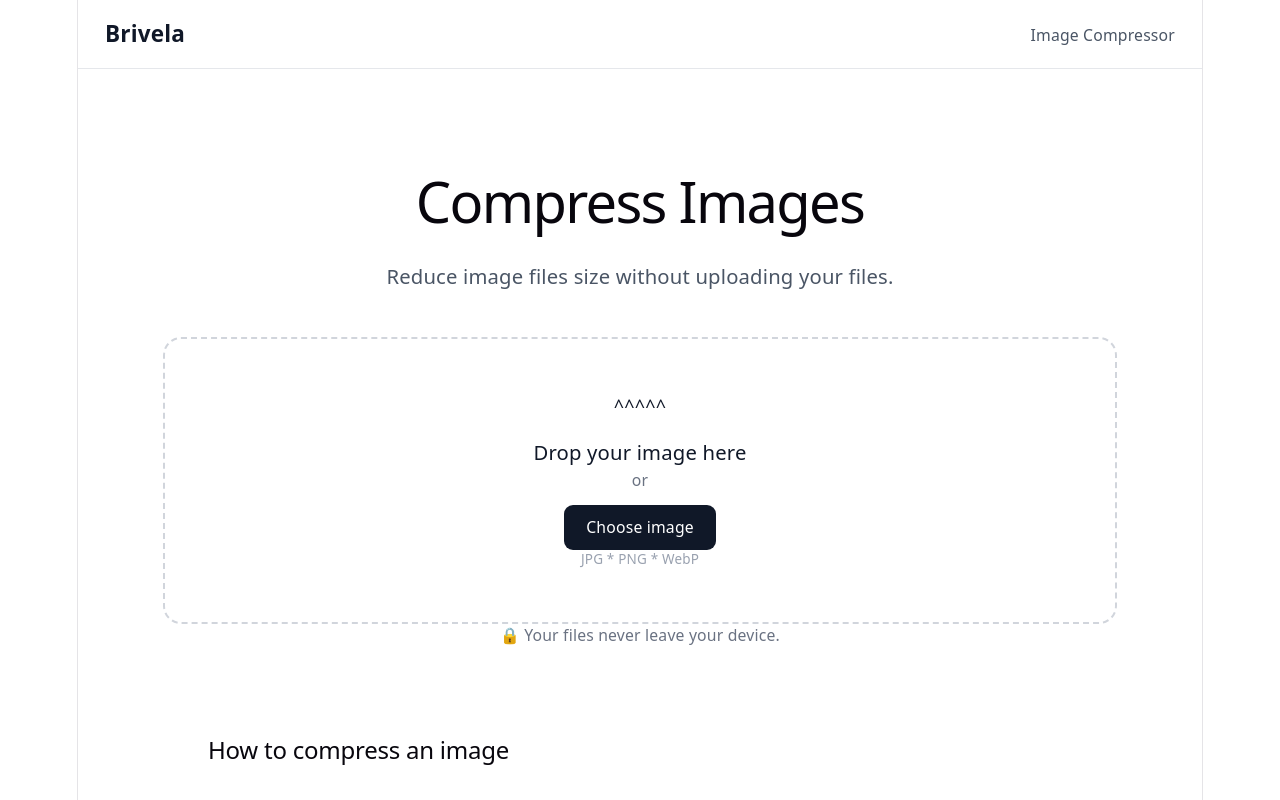
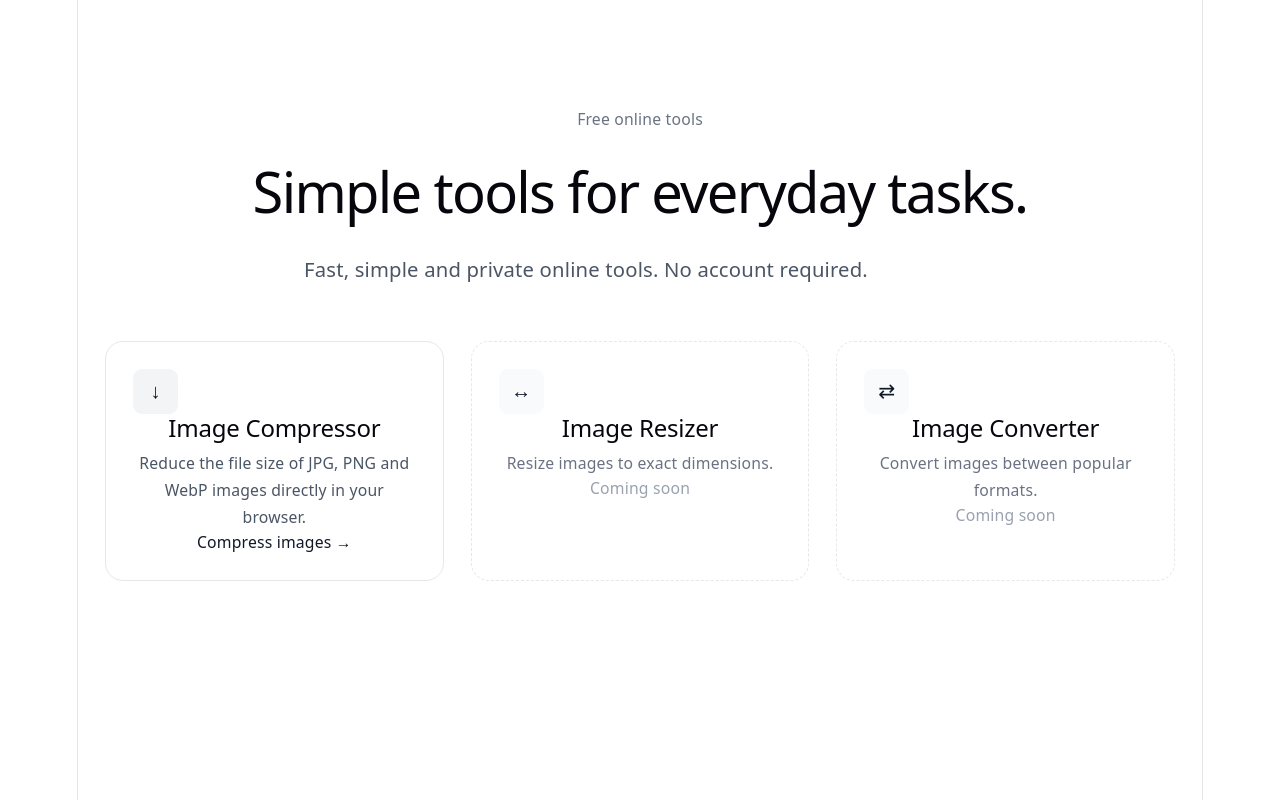
Before and after one commit to Loungen/brivela, a React (Vite) app: page / in a window 1280 px wide. Before the commit this address led to /image-compressor. Shown: the top 800 px of the page. Built offline with nearby package versions, Linux system fonts and the light colour scheme.

Commit message:
feat: add homepage and header

```diff
--- a/src/App.tsx
+++ b/src/App.tsx
@@ -1,44 +1,33 @@
 import { BrowserRouter, Routes, Route, Navigate } from "react-router-dom"
+import Header from "./components/Header"
+import HomePage from "./pages/HomePage"
 import ImageCompressorPage from "./pages/ImageCompressorPage"
 
 function App() {
   return (
     <BrowserRouter>
       <div className="min-h-screen bg-white text-gray-900">
-        <header className="border-b border-gray-200">
-          <div className="mx-auto flex max-w-6xl items-center justify-between px-4 py-4 sm:px-6">
-            <a
-              href="/"
-              className="text-xl font-semibold"
-            >
-              Brivela
-            </a>
-
-            <nav>
-              <a
-                href="/image-compressor"
-                className="text-sm text-gray-600 hover:text-gray-900"
-              >
-                Image Compressor
-              </a>
-            </nav>
-          </div>
-        </header>
+        <header />
 
         <Routes>
           <Route
             path="/"
-            element={
-              <Navigate
-                to="/image-compressor"
-                replace
-              />
-            }
+            element={<HomePage />}
           />
 
           <Route
             path="/image-compressor"
             element={<ImageCompressorPage />}
+          />
+
+          <Route
+            path="*"
+            element={
+              <Navigate
+                to="/"
+                replace
+              />
+            }
           />
         </Routes>
       </div>
--- a/src/components/Header.tsx
+++ b/src/components/Header.tsx
@@ -0,0 +1,27 @@
+import { Link } from 'react-router-dom'
+
+function Header() {
+    return (
+        <header className="border-b border-gray-200">
+            <div className="mx-auto flex max-w-6xl items-center justify-between px-4 py-4 sm:px-6">
+                <Link
+                    to="/"
+                    className="text-xl font-semibold tracking-tight"
+                >
+                    Brivela
+                </Link>
+
+                <nav>
+                    <Link
+                        to="/image-compressor"
+                        className="text-sm text-gray-600 transition hover:text-gray-900"
+                    >
+                        Image Compressor
+                    </Link>
+                </nav>
+            </div>
+        </header>
+    )
+}
+
+export default Header
--- a/src/pages/HomePage.tsx
+++ b/src/pages/HomePage.tsx
@@ -0,0 +1,85 @@
+import { Link } from 'react-router-dom'
+
+function HomePage() {
+    return(
+        <main>
+            <section className="mx-auto max-w-6xl px-4 sm:px-6 sm:py-24">
+                <div className="mx-auto max-w-3xl text-center">
+                    <p className="text-sm font-medium text-gray-500">
+                        Free online tools
+                    </p>
+
+                    <h1 className="mt-4 text-4xl font-bold tracking-tight sm:text-6xl">
+                        Simple tools for everyday tasks.
+                    </h1>
+
+                    <p className="mt-6 max-w-2xl text-lg leading-8 text-gray-600">
+                        Fast, simple and private online tools. No account required.
+                    </p>
+                </div>
+
+                <div className="mt-12 grid gap-6 sm:grid-cols-2 lg:grid-cols-3">
+                    <Link
+                        to="/image-compressor"
+                        className="group rounded-2xl border border-gray-200 p-6 transition hover:border-gray-400 hover:shadow-sm"
+                    >
+                        <div className="flex h-10 w-10 items-center justify-center rounded-lg bg-gray-100 text-lg">
+                            ↓
+                        </div>
+
+                        <h2 className="mt-5 text-lg font-semibold">
+                            Image Compressor
+                        </h2>
+
+                        <p className="mt-2 text-sm leading-6 text-gray-600">
+                            Reduce the file size of JPG, PNG and WebP images
+                            directly in your browser.
+                        </p>
+
+                        <p className="mt-5 text-sm font-medium">
+                            Compress images →
+                        </p>
+                    </Link>
+
+                    <div className="rounded-2xl border border-dashed border-gray-200 p-6">
+                        <div className="flex h-10 w-10 items-center justify-center rounded-lg bg-gray-50 text-lg">
+                            ↔
+                        </div>
+
+                        <h2 className="mt-5 text-lg font-semibold">
+                            Image Resizer
+                        </h2>
+
+                        <p className="mt-2 text-sm leading-6 text-gray-500">
+                            Resize images to exact dimensions.
+                        </p>
+
+                        <p className="mt-5 text-sm text-gray-400">
+                            Coming soon
+                        </p>
+                    </div>
+
+                    <div className="rounded-2xl border border-dashed border-gray-200 p-6">
+                        <div className="flex h-10 w-10 items-center justify-center rounded-lg bg-gray-50 text-lg">
+                            ⇄
+                        </div>
+
+                        <h2 className="mt-5 text-lg font-semibold">
+                            Image Converter
+                        </h2>
+
+                        <p className="mt-2 text-sm leading-6 text-gray-500">
+                            Convert images between popular formats.
+                        </p>
+
+                        <p className="mt-5 text-sm text-gray-400">
+                            Coming soon
+                        </p>
+                    </div>
+                </div>
+            </section>
+        </main>
+    )
+}
+
+export default HomePage
```
